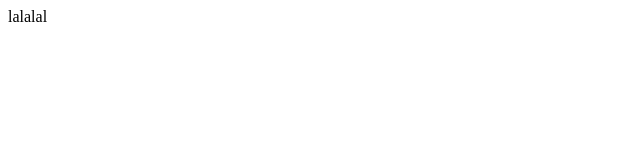
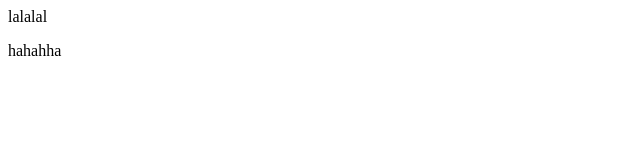
Before and after one commit to wchonj/study2, a plain HTML site: page index.html in a window 1280 px wide. Shown: the full height of the page, 0-640 px from the left. Drawn offline with Linux system fonts and the light colour scheme.

Commit message:
大笨蛋

```diff
--- a/index.html
+++ b/index.html
@@ -9,6 +9,9 @@
 
 <body>
     <div>lalalal </div>
+    <p>
+        hahahha
+    </p>
 </body>
 
 </html>
```
